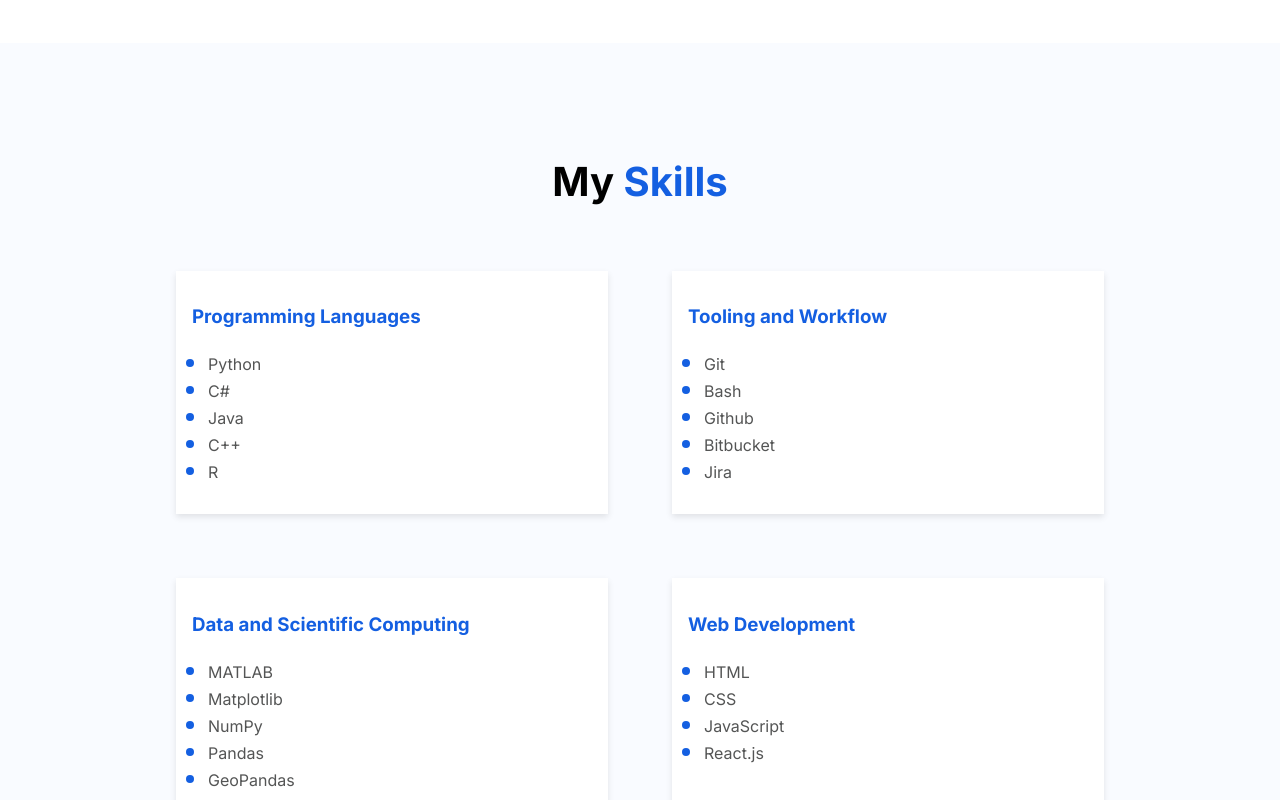
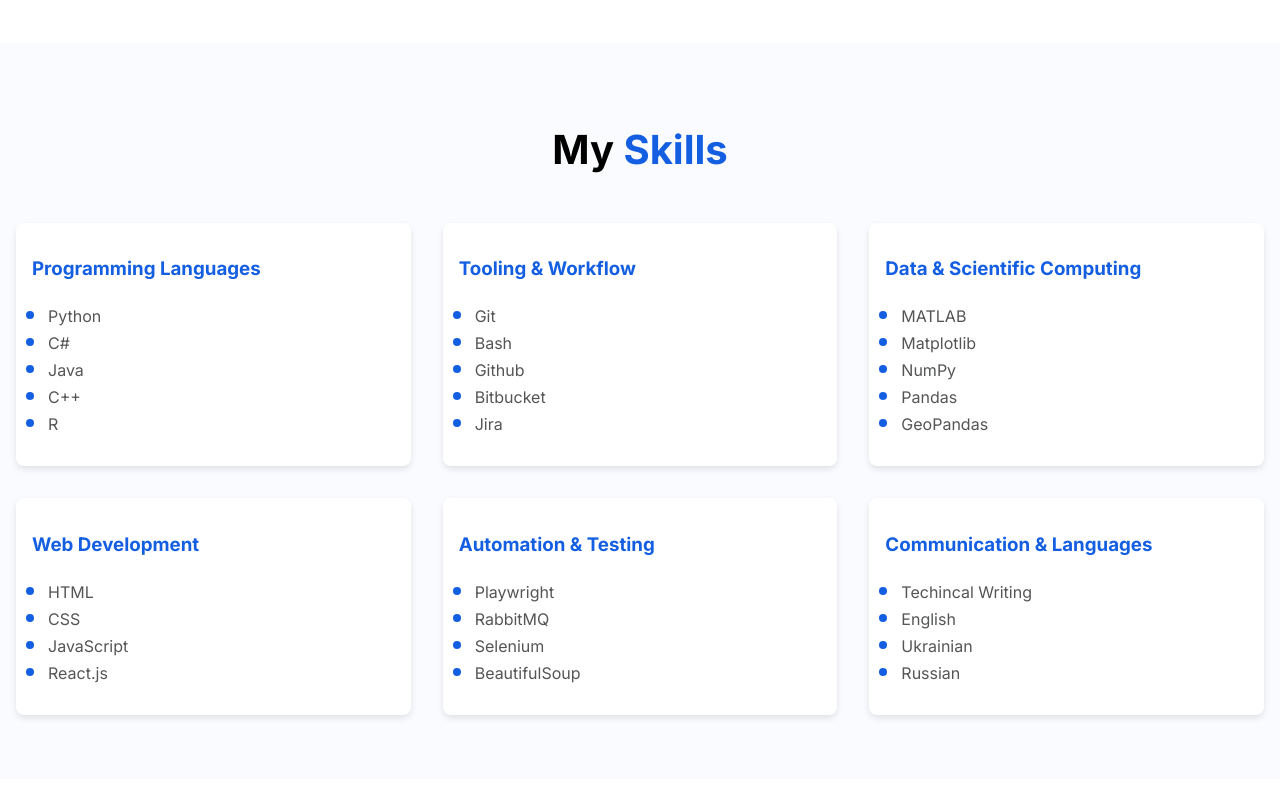
Before and after one commit to RoboticsMB/Personal_Website_2.0, a React (Create React App) app: page / in a window 1280 px wide. Shown: the part 1380-2180 px from the top of the page. Built offline with nearby package versions, Linux system fonts and the light colour scheme.

Commit message:
Finished Styling and Formatting Skills Section

```diff
--- a/src/App.css
+++ b/src/App.css
@@ -11,5 +11,5 @@
 }
 
 section{
-  scroll-margin-top: 4rem;
+  scroll-margin-top: 1rem;
 }
--- a/src/Components/Navbar/Navbar.css
+++ b/src/Components/Navbar/Navbar.css
@@ -26,7 +26,7 @@
 
 .navbar.navbar-scrolled .navbar-header{
     font-weight: bold;
-    color:#0b3e86
+    color: #145fe1;
 }
 
 /*Settings for the encompassing div*/
--- a/src/Components/Skills/Skills.css
+++ b/src/Components/Skills/Skills.css
@@ -7,8 +7,6 @@
 .skills-section h2{
     text-align: center;
     font-size: 2.5rem;
-    padding-top: 2rem;
-    padding-bottom: 2rem;
 }
 
 .color-Skills{
@@ -19,13 +17,18 @@
     display: flex;
     flex-wrap: wrap;
     justify-content: center;
-    gap: 4rem;
+    gap: 2rem;
+    font-size: 1rem;
+    padding: 1rem;
 }
 
 .skill-category{
     background-color: white;
     box-shadow: 0 .2rem .4rem rgba(0,0,0,0.1);
-    width: 25rem;
+    border-radius: .5rem;
+    flex: 1 1 22.5%;
+    max-width: 30rem;
+    min-width: 15rem;
     padding: 1rem;
     transition: box-shadow 0.3s ease;
 }
@@ -50,3 +53,28 @@
 .skill-category li{
     color: #545555;
 }
+
+/* @media (max-width: 1400px){
+    .skill-category{
+        flex: 1 1 22.5rem;
+        max-width: 25rem;
+        min-width: 20rem;
+    }
+}
+
+
+@media (max-width: 1200px){
+    .skill-category{
+        flex: 1 1 17.5rem;
+        max-width: 20rem;
+        min-width: 15rem;
+    }
+}
+
+@media (max-width: 1000){
+    .skill-category{
+        flex: 1 1 12.5rem;
+        max-width: 15rem;
+        min-width: 10rem;
+    }
+} */
--- a/src/Components/Skills/Skills.js
+++ b/src/Components/Skills/Skills.js
@@ -16,7 +16,7 @@
             </ul>
           </div>
           <div className="skill-category">
-            <h3>Tooling and Workflow</h3>
+            <h3>Tooling & Workflow</h3>
             <ul>
               <li>Git</li>
               <li>Bash</li>
@@ -26,7 +26,7 @@
             </ul>
           </div>
           <div className="skill-category">
-            <h3>Data and Scientific Computing</h3>
+            <h3>Data & Scientific Computing</h3>
             <ul>
               <li>MATLAB</li>
               <li>Matplotlib</li>
@@ -45,7 +45,7 @@
             </ul>
           </div>
           <div className="skill-category">
-            <h3>Automation and Testing</h3>
+            <h3>Automation & Testing</h3>
             <ul>
               <li>Playwright</li>
               <li>RabbitMQ</li>
@@ -54,7 +54,7 @@
             </ul>
           </div>
           <div className="skill-category">
-            <h3>Communication and Languages</h3>
+            <h3>Communication & Languages</h3>
             <ul>
               <li>Techincal Writing</li>
               <li>English</li>
```
